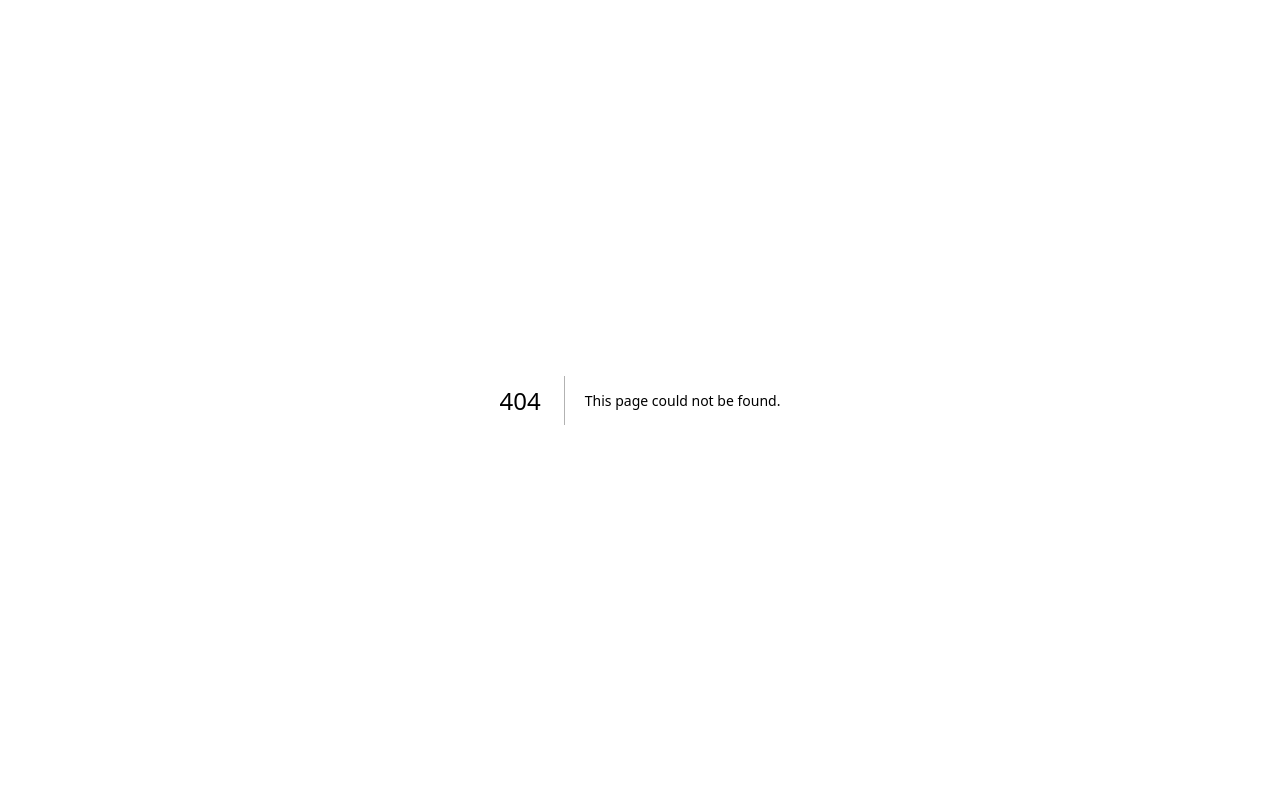
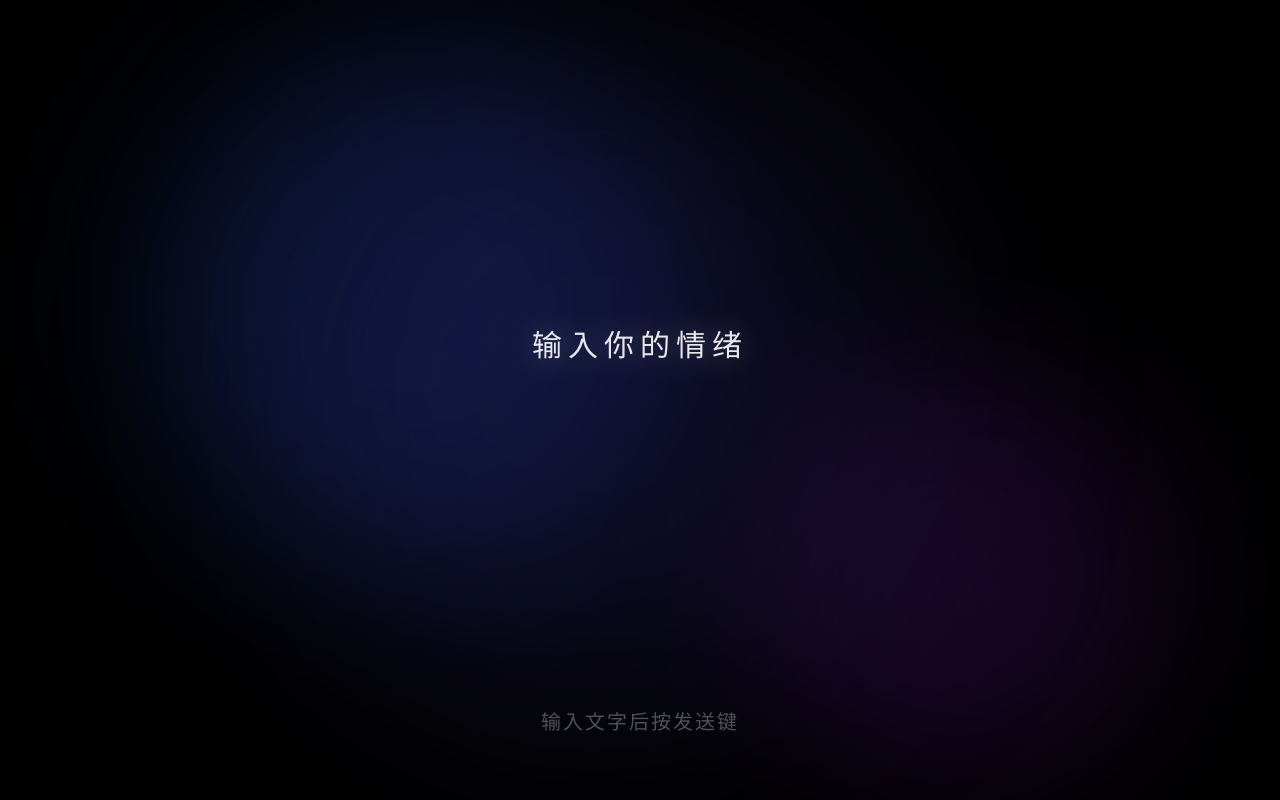
Before and after one commit to DorianKlein/mrduan, a Next.js app: page /emotionPages/waves in a window 1280 px wide. Before the commit this address had no page. Built offline with nearby package versions, Linux system fonts and the light colour scheme.

Commit message:
新增：情绪消散页面

```diff
--- /dev/null
+++ b/app/emotionPages/waves/page.tsx
@@ -0,0 +1,184 @@
+"use client";
+
+import React, { useState, useEffect, useRef } from "react";
+
+export default function WavesPage() {
+  const [inputText, setInputText] = useState("");
+  const [centerText, setCenterText] = useState("输入你的情绪");
+
+  const [isFloatingUp, setIsFloatingUp] = useState(false);
+  const [isDissipating, setIsDissipating] = useState(false);
+  const [isFlashing, setIsFlashing] = useState(false);
+
+  // 独立的多重点击涟漪状态，每次点击都创建一个新涟漪序列
+  const [clickRipples, setClickRipples] = useState<{id: number; x: number; y: number}[]>([]);
+
+  const isAnimatingRef = useRef(false);
+  useEffect(() => {
+    isAnimatingRef.current = isDissipating || isFloatingUp;
+  }, [isDissipating, isFloatingUp]);
+
+  const handleScreenClick = (e: React.MouseEvent) => {
+    // 任何时候点击都会出现一组新的涟漪
+    const newRipple = { id: Date.now() + Math.random(), x: e.clientX, y: e.clientY };
+    setClickRipples((prev) => [...prev, newRipple]);
+
+    // 4 结束后清除该点击涟漪
+    setTimeout(() => {
+      setClickRipples((prev) => prev.filter((r) => r.id !== newRipple.id));
+    }, 4000);
+  };
+
+  const handleSend = (e?: React.FormEvent) => {
+    if (e) e.preventDefault();
+    if (!inputText.trim() || isAnimatingRef.current) return;
+
+    setCenterText(inputText);
+    setInputText("");
+
+    // 让文字瞬间到底部并变为透明
+    setIsFloatingUp(true);
+
+    requestAnimationFrame(() => {
+      setTimeout(() => {
+        // 开始平滑上升
+        setIsFloatingUp(false);
+
+        // 文字展示 1.5 秒后，自动触发化作涟漪消散
+        setTimeout(() => {
+          triggerTextAnimations();
+        }, 1500);
+      }, 50);
+    });
+  };
+
+  const triggerTextAnimations = () => {
+    setIsDissipating(true);
+    setIsFlashing(true);
+
+    requestAnimationFrame(() => {
+      setTimeout(() => {
+        setIsFlashing(false);
+      }, 50);
+    });
+
+    setTimeout(() => {
+      setIsDissipating(false);
+      setCenterText("输入你的情绪");
+    }, 4000);
+  };
+
+  return (
+    <>
+      <style dangerouslySetInnerHTML={{__html: `
+        @keyframes ripple-expand {
+          0% { transform: translate(-50%, -50%) scale(0.1); opacity: 0.8; border-width: 2px; }
+          100% { transform: translate(-50%, -50%) scale(10); opacity: 0; border-width: 0px; }
+        }
+
+        @keyframes float-glow {
+          0% { transform: translate(0, 0) scale(1); }
+          33% { transform: translate(4vw, -6vh) scale(1.1); }
+          66% { transform: translate(-3vw, 4vh) scale(0.9); }
+          100% { transform: translate(0, 0) scale(1); }
+        }
+
+        .glow-1 { animation: float-glow 18s infinite alternate ease-in-out; }
+        .glow-2 { animation: float-glow 22s infinite alternate-reverse ease-in-out; }
+        .glow-3 { animation: float-glow 25s infinite alternate ease-in-out; }
+
+        .ripple-layer {
+          pointer-events: none;
+          position: fixed;
+          width: 120px;
+          height: 120px;
+          border: 2px solid rgba(255, 255, 255, 0.5);
+          border-radius: 50%;
+          box-shadow: 0 0 20px rgba(255, 255, 255, 0.4), inset 0 0 20px rgba(255, 255, 255, 0.3);
+          opacity: 0;
+          transform: translate(-50%, -50%) scale(0);
+        }
+
+        .animate-ripple-1 { animation: ripple-expand 3.5s cubic-bezier(0.25, 0.46, 0.45, 0.94) forwards; }
+        .animate-ripple-2 { animation: ripple-expand 3.5s cubic-bezier(0.25, 0.46, 0.45, 0.94) 0.3s forwards; }
+        .animate-ripple-3 { animation: ripple-expand 3.5s cubic-bezier(0.25, 0.46, 0.45, 0.94) 0.6s forwards; }
+        .animate-ripple-4 { animation: ripple-expand 3.5s cubic-bezier(0.25, 0.46, 0.45, 0.94) 0.9s forwards; }
+        .animate-ripple-5 { animation: ripple-expand 3.5s cubic-bezier(0.25, 0.46, 0.45, 0.94) 1.2s forwards; }
+        .animate-ripple-6 { animation: ripple-expand 3.5s cubic-bezier(0.25, 0.46, 0.45, 0.94) 1.5s forwards; }
+      `}} />
+      <div
+        className={`relative flex h-[100dvh] w-full flex-col overflow-hidden cursor-pointer transition-colors ${
+          isFlashing ? "bg-slate-800 duration-0" : "bg-black duration-[400ms]"
+        }`}
+        onClick={handleScreenClick}
+      >
+        {/* 背景动态光晕 */}
+        <div className="absolute inset-0 overflow-hidden pointer-events-none z-0 mix-blend-screen opacity-80">
+          <div className="absolute top-[10%] left-[10%] w-[40vw] h-[40vw] max-w-[500px] max-h-[500px] bg-blue-900/40 rounded-full blur-[80px] glow-1" />
+          <div className="absolute top-[40%] right-[5%] w-[35vw] h-[35vw] max-w-[450px] max-h-[450px] bg-purple-900/30 rounded-full blur-[80px] glow-2" />
+          <div className="absolute bottom-[10%] left-[20%] w-[45vw] h-[45vw] max-w-[600px] max-h-[600px] bg-indigo-900/30 rounded-full blur-[100px] glow-3" />
+        </div>
+
+        {/* 1. 任意点击屏幕产生的游离涟漪组合 (互不冲突) */}
+        {clickRipples.map((ripple) => (
+          <div key={ripple.id} className="fixed inset-0 pointer-events-none z-10">
+            {[1, 2, 3, 4, 5, 6].map((i) => (
+              <div
+                key={`click-${ripple.id}-${i}`}
+                className={`ripple-layer animate-ripple-${i}`}
+                style={{ left: ripple.x, top: ripple.y }}
+              />
+            ))}
+          </div>
+        ))}
+
+        {/* 2. 发送文字后，文字在中央自动消散产生的居中涟漪 */}
+        {isDissipating && (
+          <div className="fixed inset-0 pointer-events-none z-10">
+            {[1, 2, 3, 4, 5, 6].map((i) => (
+              <div
+                key={`dissipate-${i}`}
+                className={`ripple-layer animate-ripple-${i}`}
+                style={{ left: '50%', top: '50%' }}
+              />
+            ))}
+          </div>
+        )}
+
+        {/* 顶部/居中动画文字区 */}
+        <div className="relative flex flex-1 items-center justify-center px-8 z-20">
+          <h1
+            className={`text-center text-3xl font-light tracking-[0.2em] text-white/90 drop-shadow-[0_0_15px_rgba(255,255,255,0.3)] transition-all will-change-transform ${
+              isFloatingUp
+                ? "translate-y-16 opacity-0 duration-0"
+                : isDissipating
+                ? "scale-[2.5] blur-[16px] opacity-0 duration-[1200ms] ease-out"
+                : "translate-y-0 scale-100 blur-0 opacity-100 duration-700 ease-out"
+            }`}
+          >
+            {centerText}
+          </h1>
+        </div>
+
+        {/* 底部输入框，点击输入框区域不要触发背景水波 */}
+        <div className="w-full px-10 pb-16 pt-4 shrink-0 z-30 cursor-auto" onClick={(e) => e.stopPropagation()}>
+          <form onSubmit={handleSend} className="relative w-full">
+            <input
+              type="text"
+              value={inputText}
+              onChange={(e) => setInputText(e.target.value)}
+              disabled={isDissipating || isFloatingUp}
+              placeholder="输入文字后按发送键"
+              className="w-full bg-transparent text-center text-xl tracking-widest text-white/50 caret-white outline-none transition-colors focus:text-white placeholder:text-white/30"
+              autoComplete="off"
+              spellCheck="false"
+              maxLength={24}
+              enterKeyHint="send"
+            />
+            <button type="submit" className="hidden">发送</button>
+          </form>
+        </div>
+      </div>
+    </>
+  );
+}
```
